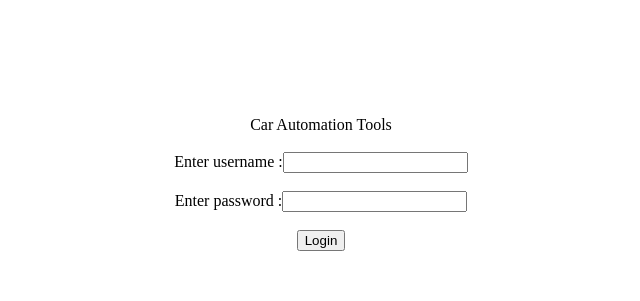
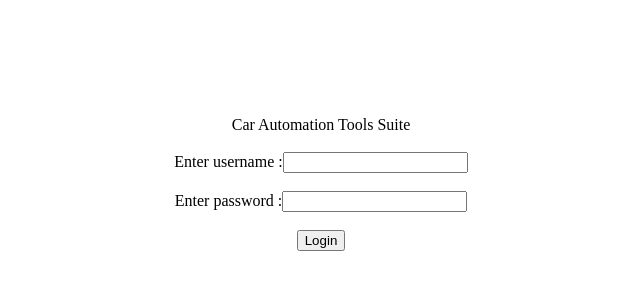
Before and after one commit to anand2233/webapp, a plain HTML site: page WebContent/index.html in a window 1280 px wide. Shown: the top 301 px of the page, 319-959 px from the left. Drawn offline with Linux system fonts and the light colour scheme.

Commit message:
changed index.html

```diff
--- a/WebContent/index.html
+++ b/WebContent/index.html
@@ -2,7 +2,7 @@
 <html>
 <head>
 <meta charset="ISO-8859-1">
-<title>mercedes benz</title>
+<title>Mgen DevOps Demo</title>
 <style>
 body  {
     background-image: url("car.png");
@@ -18,7 +18,7 @@ body  {
 <form action="success.html" method="post">
 
 <br><br><br><br><br><br>
-<center>Car Automation Tools<br> <br>
+<center>Car Automation Tools Suite<br> <br>
 Enter username :<input type="text" name="username"> <br><br>
 Enter password :<input type="password" name="password"><br><br>
 <input type="submit" value="Login">
```
